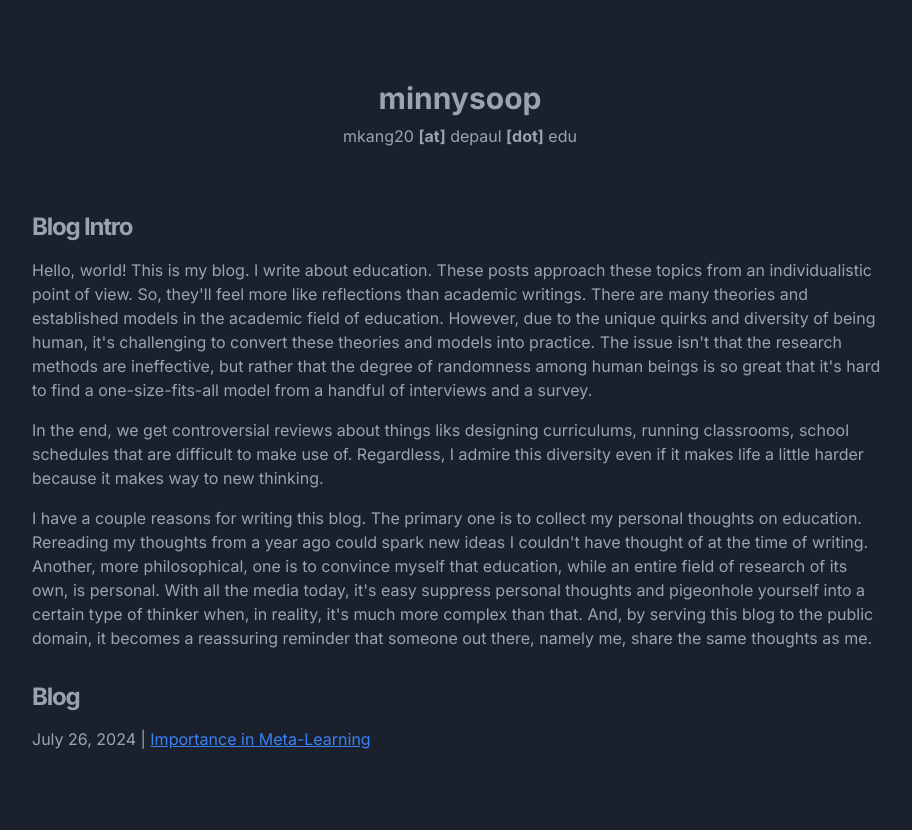
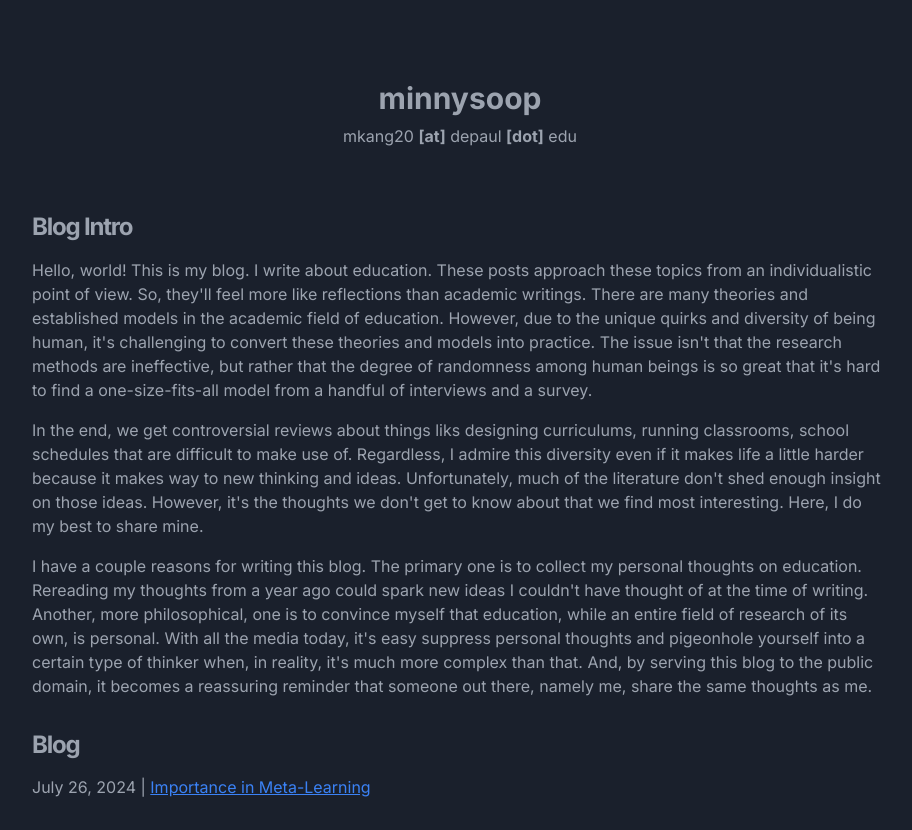
Before and after one commit to minnysoop/Blog, a Next.js app: page / in a window 1280 px wide. Shown: the whole page, without its empty margins (180-1092 px from the left). Before the commit the page ends 800 px from the top, so only its background shows below. Built offline with nearby package versions, Linux system fonts and the light colour scheme.

Commit message:
Update intro

```diff
--- a/src/app/page.tsx
+++ b/src/app/page.tsx
@@ -13,7 +13,7 @@ export default function Index() {
     <Section title="Blog Intro">
       <div className="mb-4">Hello, world! This is my blog. I write about education. These posts approach these topics from an individualistic point of view. So, they'll feel more like reflections than academic writings. There are many theories and established models in the academic field of education. However, due to the unique quirks and diversity of being human, it's challenging to convert these theories and models into practice. The issue isn't that the research methods are ineffective, but rather that the degree of randomness among human beings is so great that it's hard to find a one-size-fits-all model from a handful of interviews and a survey.
       </div>
-      <div className="mb-4">In the end, we get controversial reviews about things liks designing curriculums, running classrooms, school schedules that are difficult to make use of. Regardless, I admire this diversity even if it makes life a little harder because it makes way to new thinking.
+      <div className="mb-4">In the end, we get controversial reviews about things liks designing curriculums, running classrooms, school schedules that are difficult to make use of. Regardless, I admire this diversity even if it makes life a little harder because it makes way to new thinking and ideas. Unfortunately, much of the literature don't shed enough insight on those ideas. However, it's the thoughts we don't get to know about that we find most interesting. Here, I do my best to share mine.
       </div>
       <div className="mb-4">I have a couple reasons for writing this blog. The primary one is to collect my personal thoughts on education. Rereading my thoughts from a year ago could spark new ideas I couldn't have thought of at the time of writing. Another, more philosophical, one is to convince myself that education, while an entire field of research of its own, is personal. With all the media today, it's easy suppress personal thoughts and pigeonhole yourself into a certain type of thinker when, in reality, it's much more complex than that. And, by serving this blog to the public domain, it becomes a reassuring reminder that someone out there, namely me, share the same thoughts as me.
       </div>
```
